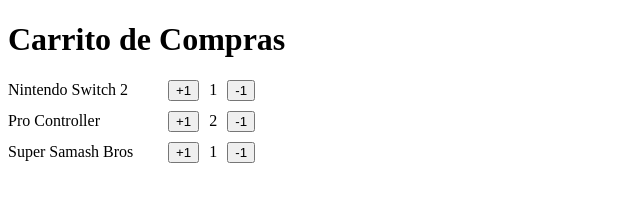
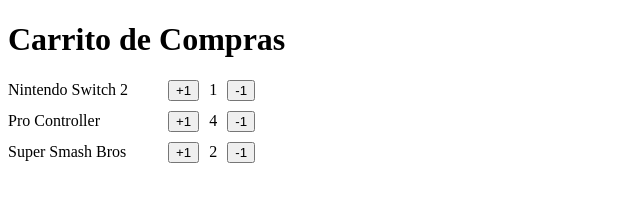
Before and after one commit to JFelipex3/first-steps, a React (Vite) app: page / in a window 1280 px wide. Shown: the top 211 px of the page, without its empty margins (0-640 px from the left). Built offline with nearby package versions, Linux system fonts and the light colour scheme.

Commit message:
Mostrar listado de elementos

```diff
--- a/src/FirstStepsApp.tsx
+++ b/src/FirstStepsApp.tsx
@@ -1,12 +1,27 @@
 import { ItemCounter } from './shopping-cart/ItemCounter';
+
+interface ItemInCart {
+    productName: string;
+    quantity: number;
+}
+
+const itemsInCart: ItemInCart[] = [
+    { productName: 'Nintendo Switch 2', quantity: 1 },
+    { productName: 'Pro Controller', quantity: 4 },
+    { productName: 'Super Smash Bros', quantity: 2 }
+]
+
 export function FirstStepsApp() {
     return (
         <>
             <h1>Carrito de Compras</h1>
 
-            <ItemCounter name="Nintendo Switch 2" quantity={1} />
-            <ItemCounter name="Pro Controller" quantity={2} />
-            <ItemCounter name="Super Samash Bros" quantity={1} />
+            {
+                itemsInCart.map(({ productName, quantity }) => (
+                    // El key debe ser único
+                    <ItemCounter key={productName} name={productName} quantity={quantity} />
+                ))
+            }
         </>
     )
 }
```
